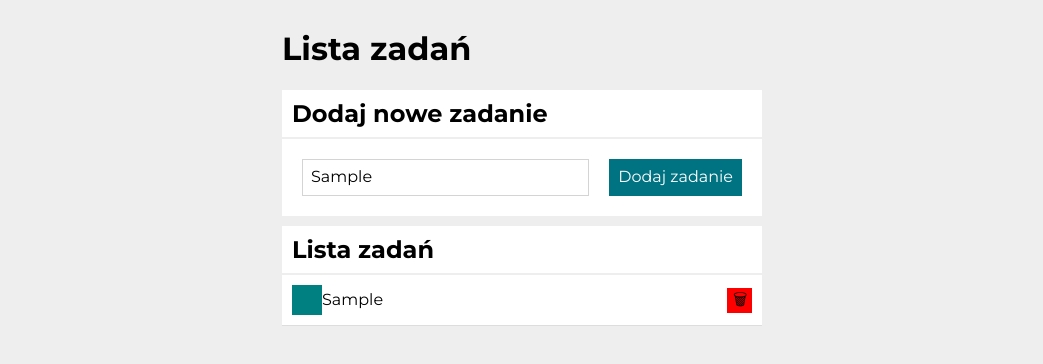
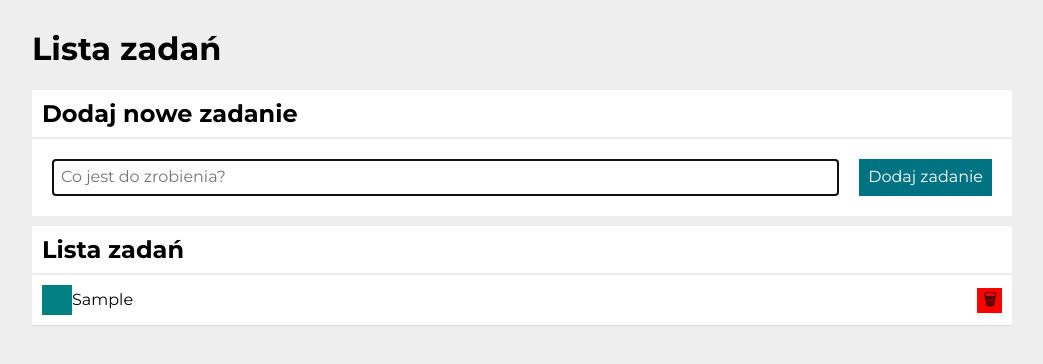
Before and after one commit to AdrianS942000/Lista-Zadan-m6, a plain HTML site: page index.html in a window 1280 px wide. Both pictures are taken after typing "Sample" into the empty fields and a click on the button "Dodaj zadanie". Shown: the whole page, without its empty margins (118-1161 px from the left). Drawn offline with nearby package versions, Linux system fonts and the light colour scheme.

Commit message:
improvement

```diff
--- a/css/style.css
+++ b/css/style.css
@@ -14,6 +14,6 @@ html {
     background-color: #eee;
     padding: 10px;
     margin: auto;
-    max-width: 500px;
+    max-width: 1000px;
     min-width: 350px;
 }
--- a/index.html
+++ b/index.html
@@ -42,7 +42,7 @@
 
         <section class="section">
             <h2 class="section__header">Lista zadań</h2>
-            <div class="js-tasks list"></div>
+            <ul class="js-tasks list"></ul>
         </section>
     </main>
 </body>
--- a/js/script.js
+++ b/js/script.js
@@ -46,7 +46,7 @@
                ${task.done ? "✓" : ""}
             </button>
             <span ${task.done ? "class=\"list__task--done\"" : ""}>${task.content}</span>
-            <button class="js-remove task__button-remove">🗑</button>
+            <button class="js-remove task__button-remove"> 🗑 </button>
             </li>
             `;
         }
@@ -60,13 +60,15 @@
     const onFormSubmit = (event) => {
         event.preventDefault();
 
-        const newTaskContent = document.querySelector(".js-newTask").value.trim();
+        const newTaskElement = document.querySelector(".js-newTask");
+        const newTaskContent = newTaskElement.value.trim();
 
-        if (newTaskContent === "") {
-            return;
+        if (newTaskContent !== "") {
+            addNewTask(newTaskContent);
+            newTaskElement.value = "";
         }
+        newTaskElement.focus();
 
-        addNewTask(newTaskContent);
     };
 
     const init = () => {
```
